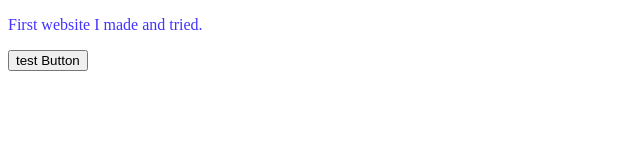
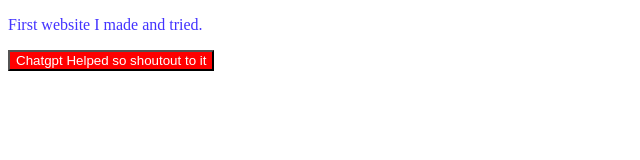
Before and after one commit to olafkoder/web, a plain HTML site: page index.html in a window 1280 px wide. Both pictures are taken after a click on the button "test Button". Shown: the whole page, without its empty margins (0-640 px from the left). Drawn offline with Linux system fonts and the light colour scheme.

Commit message:
Update index.html

```diff
--- a/index.html
+++ b/index.html
@@ -10,7 +10,7 @@
     document.getElementById("text").style.color = "#4333FF";
   </script>
   <script>
-    function yourFunction() {a
+    function yourFunction() {
       const button = document.getElementById("myButton");
       button.style.backgroundColor = "red";
       button.style.color = "white";
```
